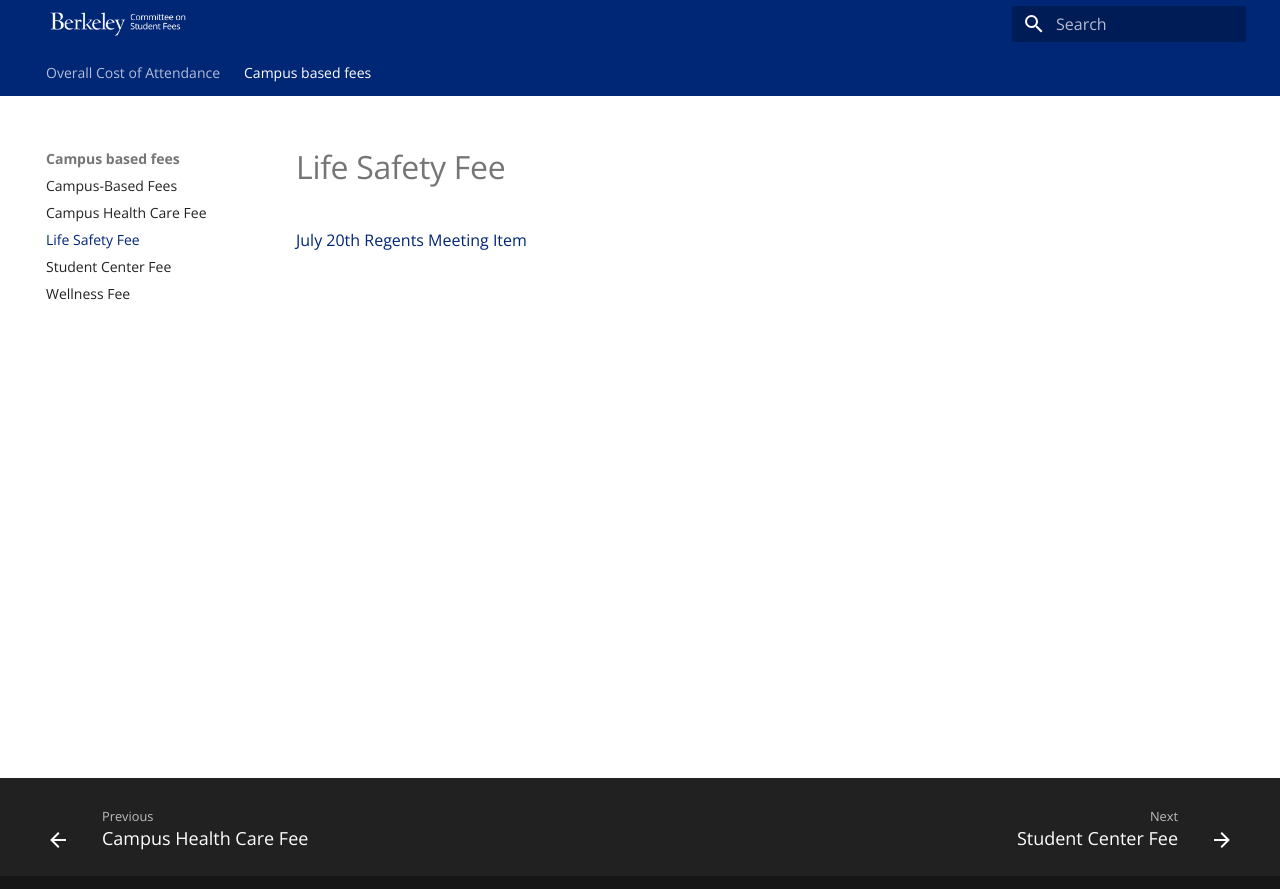
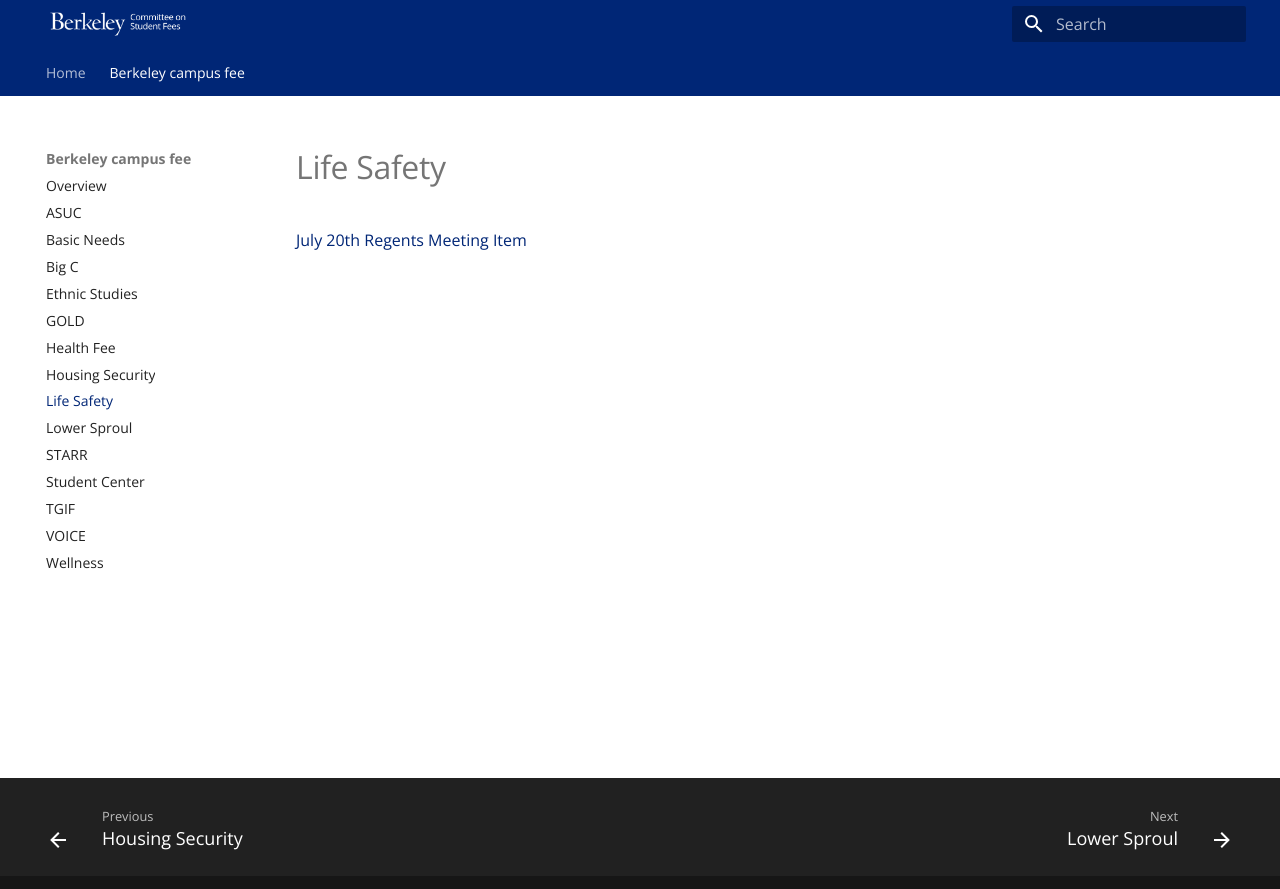
Before and after one commit to jaysa68/mkdocs-berkeleyfee, an MkDocs documentation site: the page built from docs/berkeley-campus-fee/life-safety.md, in a window 1280 px wide. Shown: the top 889 px of the page. Built offline with MkDocs 1.6.1 and Material for MkDocs 9.7.7, drawn with Linux system fonts in a browser that asks for light colours; a script that is not in the unit is left out.

Commit message:
finish berkeley campus fee overview page

````diff
--- a/docs/assets/charts/2025-26-grad-campus-fees.json
+++ b/docs/assets/charts/2025-26-grad-campus-fees.json
@@ -9,7 +9,7 @@
   "signals": [
     {
       "name": "startAngle",
-      "value": 1.9
+      "value": 2.3
     },
     {
       "name": "sortField",
@@ -106,14 +106,14 @@
         {"id": "Health Fee: $100.50", "value": 100.50},
         {"id": "Big C: $63.00", "value": 63},
         {"id": "Life Safety: $56.50", "value": 56.50},
-        {"id": "GA: $33.00", "value": 33},
         {"id": "Basic Needs: $18.25", "value": 18.25},
         {"id": "GOLD: $22.00", "value": 22},
         {"id": "TGIF: $15.00", "value": 15},
         {"id": "V.O.I.C.E.: $6.50", "value": 6.5},
         {"id": "Student Center: $6.00", "value": 6},
         {"id": "Housing Security: $4.75", "value": 4.75},
-        {"id": "Ethnic Studies: $2.25", "value": 2.25}
+        {"id": "Ethnic Studies: $2.25", "value": 2.25},
+        {"id": "GA: $33.00", "value": 33}
       ],
       "transform": [
         {
--- a/docs/assets/charts/2025-26-undergrad-campus-fees.json
+++ b/docs/assets/charts/2025-26-undergrad-campus-fees.json
@@ -106,15 +106,15 @@
         {"id": "Health Fee: $100.50", "value": 100.50},
         {"id": "Big C: $63.00", "value": 63},
         {"id": "Life Safety: $56.50", "value": 56.50},
-        {"id": "ASUC: $34.00", "value": 34},
-        {"id": "STARR: $30.00", "value": 30},
         {"id": "Basic Needs: $18.25", "value": 18.25},
         {"id": "GOLD: $22.00", "value": 22},
         {"id": "TGIF: $15.00", "value": 15},
         {"id": "V.O.I.C.E.: $6.50", "value": 6.5},
         {"id": "Student Center: $6.00", "value": 6},
         {"id": "Housing Security: $4.75", "value": 4.75},
-        {"id": "Ethnic Studies: $2.25", "value": 2.25}
+        {"id": "Ethnic Studies: $2.25", "value": 2.25},
+        {"id": "ASUC: $34.00", "value": 34},
+        {"id": "STARR: $30.00", "value": 30}
       ],
       "transform": [
         {
--- /dev/null
+++ b/docs/berkeley-campus-fee/asuc.md
@@ -0,0 +1,3 @@
+---
+title: ASUC
+---
--- /dev/null
+++ b/docs/berkeley-campus-fee/basic-needs.md
@@ -0,0 +1,3 @@
+---
+title: Basic Needs
+---
--- /dev/null
+++ b/docs/berkeley-campus-fee/big-c.md
@@ -0,0 +1,3 @@
+---
+title: Big C
+---
--- /dev/null
+++ b/docs/berkeley-campus-fee/ethnic-studies.md
@@ -0,0 +1,3 @@
+---
+title: Ethnic Studies
+---
--- /dev/null
+++ b/docs/berkeley-campus-fee/gold.md
@@ -0,0 +1,3 @@
+---
+title: GOLD
+---
--- a/docs/campus-based-fees/health-fee.md
+++ b/docs/berkeley-campus-fee/health.md
@@ -1,5 +1,5 @@
 ---
-title: Campus Health Care Fee
+title: Health Fee
 ---
 
 Additional Resources:
--- /dev/null
+++ b/docs/berkeley-campus-fee/housing-security.md
@@ -0,0 +1,3 @@
+---
+title: Housing Security
+---
--- /dev/null
+++ b/docs/berkeley-campus-fee/index.md
@@ -0,0 +1,165 @@
+---
+title: "Overview"
+hide:
+    - toc
+---
+=== "Undergraduate"
+    ```vegalite
+    {
+      "schema-url": "assets/charts/2025-26-undergrad-campus-fees.json"
+    }
+    ```
+
+=== "Graduate"
+    ```vegalite
+    {
+      "schema-url": "assets/charts/2025-26-grad-campus-fees.json"
+    }
+    ```
+
+Source: [Office of the Registrar - Fee Schedule](https://registrar.berkeley.edu/tuition-fees/fee-schedule/)
+
+The entire Berkeley Campus Fee is comprised of smaller campus-based fees. Each of these was voted on and approved by the UC Berkeley student body during a past election cycle.
+
+<div class="grid cards" markdown>
+
+-   :fontawesome-solid-building: __Lower Sproul Fee__
+    {: style="background-color:#1f77b4; color:white; padding:15px; border-radius: 25px;" }
+
+    ---
+
+    Although it once went toward the construction of MLK and Eschleman Student Union, this fee now pays for some of the maintenance of those buildings.
+
+    [:octicons-arrow-right-24: Learn More](lower-sproul.md)
+
+-   :fontawesome-solid-hands-holding-circle: __Wellness Fee__
+    {: style="background-color:#aec7e8; color:black; padding:15px; border-radius: 25px;" }
+
+    ---
+
+    This fee goes toward RecSports, the University Health Center, and PATH2CARE. The discretionary portion of the fee funds other student organizations and campus departments each year.
+
+    [:octicons-arrow-right-24: Learn More](wellness.md)
+
+-   :fontawesome-solid-house-medical: __Health Fee__
+    {: style="background-color:#ff7f0e; color:white; padding:15px; border-radius: 25px;" }
+
+    ---
+
+    This covers the salaries and benefits of multiple staff positions at the University Health Center, and a few other services there.
+
+    [:octicons-arrow-right-24: Learn More](health-fee.md)
+
+-   :fontawesome-solid-users: __Big C Fee__
+    {: style="background-color:#ffbb78; color:black; padding:15px; border-radius: 25px;" }
+
+    ---
+
+    This fee funds the Centers for Educational Justice and Community Engagement (EJCE). It also funds student organization projects that target underserved campus populations each year.
+
+    [:octicons-arrow-right-24: Learn More](big-c.md)
+
+-   :fontawesome-solid-wrench: __Life Safety Fee__
+    {: style="background-color:#2ca02c; color:white; padding:15px; border-radius: 25px;" }
+
+    ---
+
+    The Life Safety fee funds projects that keep the architecture of campus spaces safe for students, such as building renovations and seismic retrofitting.
+
+    [:octicons-arrow-right-24: Learn More](health-fee.md)
+
+-   :fontawesome-solid-utensils: __Basic Needs Fee__
+    {: style="background-color:#98df8a; color:white; padding:15px; border-radius: 25px;" }
+
+    ---
+
+    This fee goes toward the Basic Needs department under the Divison of Equity and Inclusion. It funds services related to food, housing, and financial security for students in need.
+
+    [:octicons-arrow-right-24: Learn More](basic-needs.md)
+
+-   :fontawesome-solid-graduation-cap: __GOLD Fee__
+    {: style="background-color:#d62728; color:black; padding:15px; border-radius: 25px;" }
+
+    ---
+
+    The GOLD Fee funds the Centers for Educational Equity and Excellence (CE3), which supports the success of non-traditional students at Berkeley. CE3 houses programs such as the Educational Opportunity Program (EOP), Transfer Student Center (TSC), and Student Parent Center (SPC).
+
+    [:octicons-arrow-right-24: Learn More](gold.md)
+
+-   :fontawesome-solid-seedling: __TGIF Fee__
+    {: style="background-color:#ff9896; color:white; padding:15px; border-radius: 25px;" }
+
+    ---
+
+    TGIF goes toward the Student Environmental Resource Center. The fee also supports the Green Initiative Fund, which distributes grants to projects that promote sustainability on campus.
+
+    [:octicons-arrow-right-24: Learn More](tgif.md)
+
+-   :fontawesome-solid-newspaper: __V.O.I.C.E. Fee__
+    {: style="background-color:#9467bd; color:black; padding:15px; border-radius: 25px;" }
+
+    ---
+
+    This fee supports the DailyCal, UC Berkeley's student-run newspaper.
+
+    [:octicons-arrow-right-24: Learn More](voice.md)
+
+-   :fontawesome-solid-faucet: __Student Center Fee__
+    {: style="background-color:#c5b0d5; color:white; padding:15px; border-radius: 25px;" }
+
+    ---
+
+    Once funding renovations to the Dining Commons in the Student Union Complex, the Student Center Fee now pays for some of the maintenace and operations of MLK and Eschleman.
+
+    [:octicons-arrow-right-24: Learn More](student-center.md)
+
+
+-   :fontawesome-solid-house: __Housing Security Fee__
+    {: style="background-color:#8c564b; color:black; padding:15px; border-radius: 25px;" }
+
+    ---
+
+    This fee goes towards the Housing Security Award Fund, which students can qualify for by applying to the Basic Needs Center's Emergency Fund.
+
+    [:octicons-arrow-right-24: Learn More](housing-security.md)
+
+-   :fontawesome-solid-earth-americas: __Ethnic Studies Fee__
+    {: style="background-color:#c49c94; color:white; padding:15px; border-radius: 25px;" }
+
+    ---
+
+    This fee goes towards the Ethnic Studies Department at UC Berkeley. Specifically, it funds the Ethnic Studies' 5th account, which distributes grants to student-initiated events for the Ethnic Studies Community.
+
+    [:octicons-arrow-right-24: Learn More](ethnic-studies.md)
+
+-   :fontawesome-solid-gavel: __ASUC Fee (Undergrad Students Only)__
+    {: style="background-color:#e377c2; color:black; padding:15px; border-radius: 25px;" }
+
+    ---
+
+    The ASUC Fee goes toward the undergraduate student government's internal budget, which includes senator stipends and ASUC chartered programs, as well as registered student organizations that apply through the ABSA application.
+
+    [:octicons-arrow-right-24: Learn More](health-fee.md)
+
+-   :fontawesome-solid-scroll: __GA Fee (Grad Students Only)__
+    {: style="background-color:#e377c2; color:black; padding:15px; border-radius: 25px;" }
+
+    ---
+
+    The GA Fee goes toward the graduate student government's internal budget, as well as registered graduate student organizations.
+
+    [:octicons-arrow-right-24: Learn More](health-fee.md)
+
+
+-   :fontawesome-solid-hand-fist: __STARR Fee (Undergrad Students Only)__
+    {: style="background-color:#f7b6d2; color:black; padding:15px; border-radius: 25px;" }
+
+    ---
+
+    The STARR fee funds multiple programs, student, and full-time staff positions within the *bridges* Multicultural Resource Center on campus, which provides services related to recruitment and retention of first-generation low-income students of color.
+
+    [:octicons-arrow-right-24: Learn More](health-fee.md)
+
+
+
+</div>
--- a/docs/campus-based-fees/life-safety.md
+++ b/docs/berkeley-campus-fee/life-safety.md
@@ -1,5 +1,5 @@
 ---
-title: Life Safety Fee
+title: Life Safety
 ---
 
 [July 20th Regents Meeting Item](https://regents.universityofcalifornia.edu/regmeet/july20/f1a.pdf)
--- /dev/null
+++ b/docs/berkeley-campus-fee/lower-sproul.md
@@ -0,0 +1,3 @@
+---
+title: Lower Sproul
+---
--- /dev/null
+++ b/docs/berkeley-campus-fee/starr.md
@@ -0,0 +1,3 @@
+---
+title: STARR
+---
--- /dev/null
+++ b/docs/berkeley-campus-fee/tgif.md
@@ -0,0 +1,3 @@
+---
+title: TGIF
+---
--- /dev/null
+++ b/docs/berkeley-campus-fee/voice.md
@@ -0,0 +1,3 @@
+---
+title: VOICE
+---
--- a/docs/campus-based-fees/wellness.md
+++ b/docs/berkeley-campus-fee/wellness.md
@@ -1,5 +1,5 @@
 ---
-title: Wellness Fee
+title: Wellness
 ---
 
 ## Additional Resources
--- a/docs/campus-based-fees/index.md
+++ /dev/null
@@ -1,132 +0,0 @@
----
-title: "Campus-Based Fees"
-hide:
-    - toc
----
-=== "Undergraduate"
-    ```vegalite
-    {
-      "schema-url": "assets/charts/2025-26-undergrad-campus-fees.json"
-    }
-    ```
-
-    Source: [Office of the Registrar - Fee Schedule](https://registrar.berkeley.edu/tuition-fees/fee-schedule/)
-
-    Note that the STARR Fee and ASUC Fee are paid only by undergraduate students, while the GA fee is paid only by graduate students.
-
-
-    <div class="grid cards" markdown>
-
-    -   :fontawesome-solid-building: __Lower Sproul Fee__
-        {: style="background-color:#1f77b4; color:white; padding:15px; border-radius: 25px;" }
-
-        ---
-
-        Although it once went toward the construction of MLK and Eschleman Student Union, this fee now goes toward the maintenance of those buildings.
-
-        [:octicons-arrow-right-24: Learn More](health-fee.md)
-
-    -   :fontawesome-solid-hands-holding-circle: __Wellness Fee__
-        {: style="background-color:#aec7e8; color:black; padding:15px; border-radius: 25px;" }
-
-        ---
-
-        This fee goes towards RecSports, the University Health Center, and PATH2CARE. The discretionary portion of the fee funds other student organizations and campus departments each year.
-
-        [:octicons-arrow-right-24: Learn More](health-fee.md)
-
-    -   :fontawesome-solid-house-medical: __Health Fee__
-        {: style="background-color:#ff7f0e; color:white; padding:15px; border-radius: 25px;" }
-
-        ---
-
-        This covers the salaries and benefits of multiple staff positions at the University Health Center, and a few other services there.
-
-        [:octicons-arrow-right-24: Learn More](health-fee.md)
-
-    -   :fontawesome-solid-users: __Big C Fee__
-        {: style="background-color:#ffbb78; color:black; padding:15px; border-radius: 25px;" }
-
-        ---
-
-        This fee funds the Centers for Educational Justice and Community Engagement (EJCE). It also funds student organization projects that target underserved campus populations each year.
-
-        [:octicons-arrow-right-24: Learn More](health-fee.md)
-
-    -   :fontawesome-solid-wrench: __Life Safety Fee__
-        {: style="background-color:#2ca02c; color:white; padding:15px; border-radius: 25px;" }
-
-        This goes towards
-
-        [:octicons-arrow-right-24: Learn More](health-fee.md)
-
-    -   :fontawesome-solid-gavel: __ASUC Fee__
-        {: style="background-color:#98df8a; color:black; padding:15px; border-radius: 25px;" }
-
-    -   :fontawesome-solid-hand-fist: __STARR Fee__
-        {: style="background-color:#d62728; color:white; padding:15px; border-radius: 25px;" }
-
-    -   :fontawesome-solid-utensils: __Basic Needs Fee__
-        {: style="background-color:#ff9896; color:black; padding:15px; border-radius: 25px;" }
-    -   :fontawesome-solid-graduation-cap: __GOLD Fee__
-        {: style="background-color:#9467bd; color:white; padding:15px; border-radius: 25px;" }
-
-    -   :fontawesome-solid-seedling: __TGIF Fee__
-        {: style="background-color:#c5b0d5; color:black; padding:15px; border-radius: 25px;" }
-
-    -   :fontawesome-solid-newspaper: __V.O.I.C.E. Fee__
-        {: style="background-color:#8c564b; color:white; padding:15px; border-radius: 25px;" }
-
-    -   :fontawesome-solid-faucet: __Student Center Fee__
-        {: style="background-color:#c49c94; color:black; padding:15px; border-radius: 25px;" }
-
-    -   :fontawesome-solid-house: __Housing Security Fee__
-        {: style="background-color:#e377c2; color:white; padding:15px; border-radius: 25px;" }
-
-    -   :fontawesome-solid-earth-americas: __Ethnic Studies Fee__
-        {: style="background-color:#f7b6d2; color:black; padding:15px; border-radius: 25px;" }
-
-
-    </div>
-
-=== "Graduate"
-    ```vegalite
-    {
-      "schema-url": "assets/charts/2025-26-grad-campus-fees.json"
-    }
-    ```
-
-    Source: [Office of the Registrar - Fee Schedule](https://registrar.berkeley.edu/tuition-fees/fee-schedule/)
-
-    Note that the STARR Fee and ASUC Fee are paid only by undergraduate students, while the GA fee is paid only by graduate students.
-
-    <div class="grid cards" markdown>
-
-    - :fontawesome-solid-building: __Lower Sproul Fee__
-      {: style="background-color:#1f77b4; color: white" }
-    - :fontawesome-solid-hands-holding-circle: __Wellness Fee__
-      {: style="background-color:#aec7e8; color: black" }
-    - :fontawesome-solid-house-medical: __Health Fee__
-      {: style="background-color:#ff7f0e; color: white" }
-    - :fontawesome-solid-users: __Big C Fee__
-      {: style="background-color:#ffbb78; color: black" }
-    - :fontawesome-solid-wrench: __Life Safety Fee__
-      {: style="background-color:#2ca02c; color: white" }
-    - :fontawesome-solid-scroll: __GA Fee__
-      {: style="background-color:#98df8a; color: black" }
-    - :fontawesome-solid-utensils: __Basic Needs Fee__
-      {: style="background-color:#d62728; color: white" }
-    - :fontawesome-solid-graduation-cap: __GOLD Fee__
-      {: style="background-color:#ff9896; color: black" }
-    - :fontawesome-solid-seedling: __TGIF Fee__
-      {: style="background-color:#9467bd; color: white" }
-    - :fontawesome-solid-newspaper: __V.O.I.C.E. Fee__
-      {: style="background-color:#c5b0d5; color: black" }
-    - :fontawesome-solid-faucet: __Student Center Fee__
-      {: style="background-color:#8c564b; color: white" }
-    - :fontawesome-solid-house: __Housing Security Fee__
-      {: style="background-color:#c49c94; color: black" }
-    - :fontawesome-solid-earth-americas: __Ethnic Studies Fee__
-      {: style="background-color:#e377c2; color: white" }
-
-    </div>
--- a/docs/campus-based-fees/student-center.md
+++ /dev/null
@@ -1,3 +0,0 @@
----
-title: Student Center Fee
----
--- a/docs/index.md
+++ b/docs/index.md
@@ -1,10 +1,10 @@
 ---
-title: "Overall Cost of Attendance"
+title: "Home"
 ---
 
 Note that these charts depict fees **per semester** for the academic year 2025-26.
 
-## Undergraduate Student Cost of Attendance
+## 2025-26 Undergraduate Student Cost of Attendance
 
 === "2025-26 Cohort"
     === "Resident Undergrad"
````
Also changed, not shown: other parts of docs/index.md (+1 -1 lines), docs/berkeley-campus-fee/student-center.md (added, +3 -0 lines).
